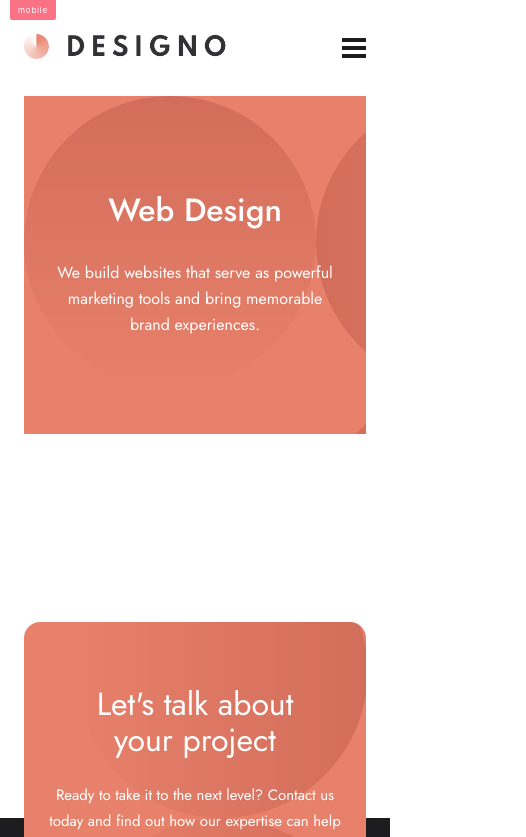
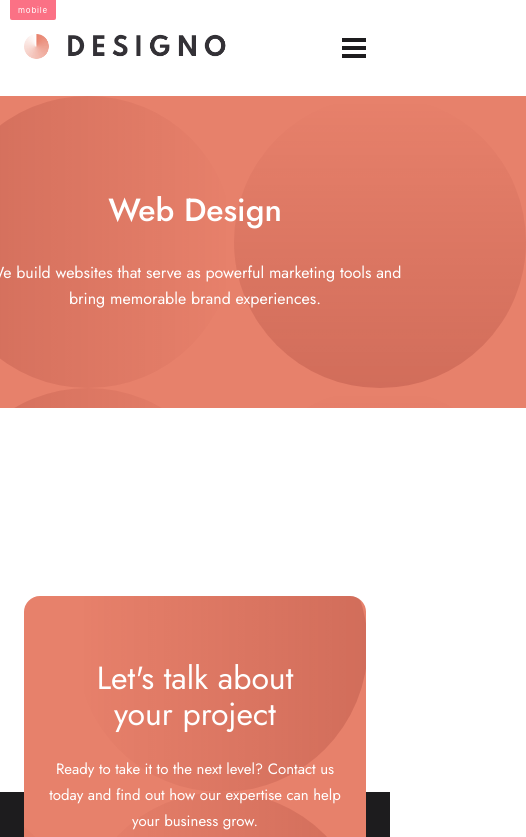
Before and after one commit to Euuphi/designo, a React (Vite) app: page /services/web-design in a window 390 px wide. Shown: the top 837 px of the page, 526 px wide, since content can reach past the window. Built offline with nearby package versions, Linux system fonts and the light colour scheme.

Commit message:
Scretch service page hero section on mobile

```diff
--- a/src/sections/ServiceHero.tsx
+++ b/src/sections/ServiceHero.tsx
@@ -8,11 +8,11 @@ interface Props {
 const ServiceHero = ({ title, description }: Props) => {
     return (
         <section
-            className="flex flex-col items-center justify-center gap-8 bg-peach px-8 py-24 text-center text-white md:py-16"
+            className="-mx-40 flex flex-col items-center justify-center gap-8 bg-peach bg-[top_right] bg-no-repeat py-24 px-8 text-center text-white sm:mx-0 sm:rounded-2xl md:py-16 lg:bg-[center_right]"
             style={{ backgroundImage: `url('${bgImage}')` }}
         >
             <h1 className="heading-1">{title}</h1>
-            <p>{description}</p>
+            <p className="max-w-md">{description}</p>
         </section>
     );
 };
--- a/src/styles/index.css
+++ b/src/styles/index.css
@@ -16,6 +16,7 @@ body {
     font-size: 1rem;
     font-weight: 400;
     line-height: 1.625rem;
+    overflow-x: hidden;
 }
 
 .container {
```
